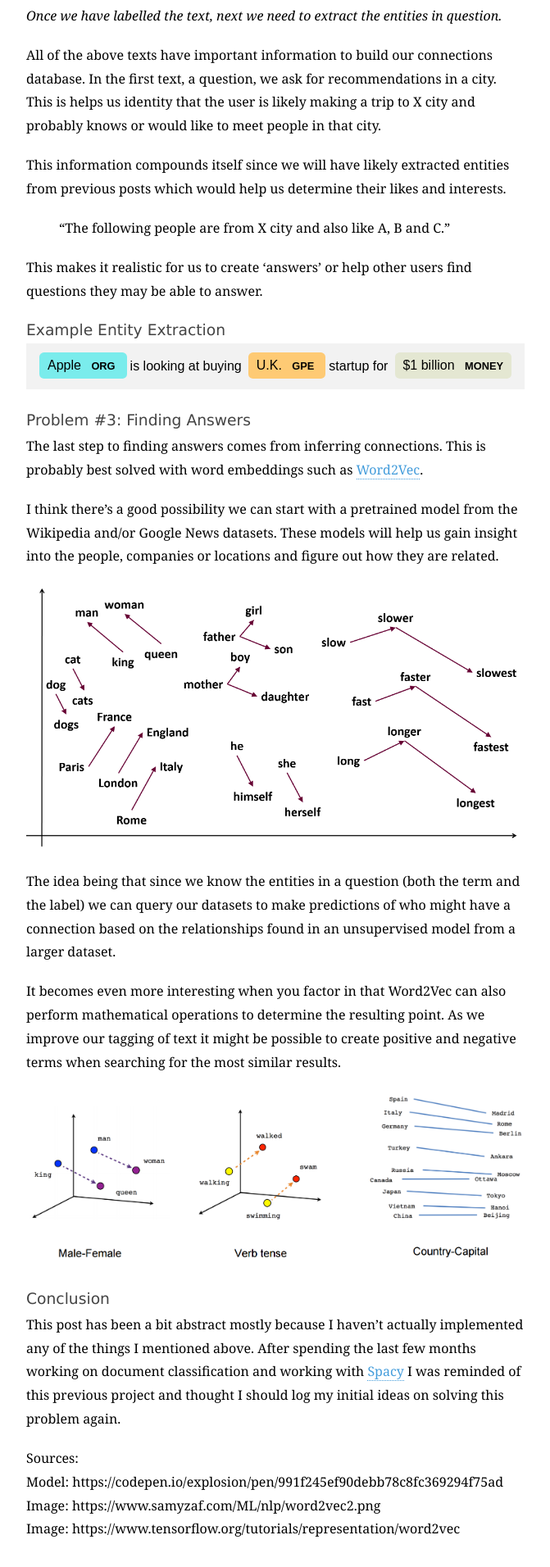
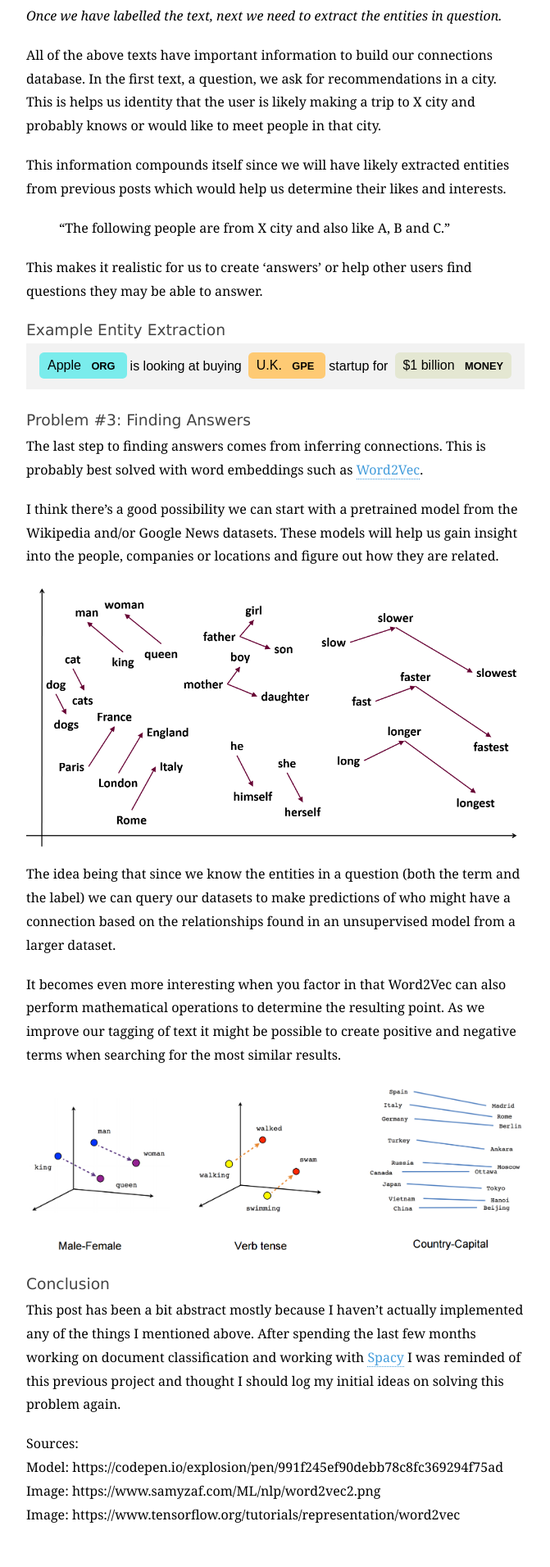
Before and after one commit to BaylorRae/baylorrae.github.io, a Jekyll site: the page built from _posts/2018-08-09-who-knows-who-or-what.md, in a window 1280 px wide. Shown: the part 1495-3407 px from the top of the page at 82% size, without its empty margins (304-975 px from the left). Built offline with Jekyll 4.4.1, drawn with Linux system fonts in a browser that asks for light colours; comment, search, counter and statistics services are not loaded.

Commit message:
fix bug: images shouldn't be wider than content

```diff
--- a/assets/layout.scss
+++ b/assets/layout.scss
@@ -119,6 +119,11 @@ article {
   border-radius: 2px;
 }
 
+.content img {
+  display: block;
+  width: 100%;
+}
+
 .gist {
   font-size: 0.8em;
 }
```
